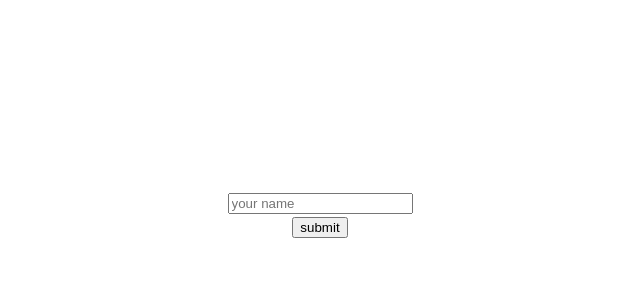
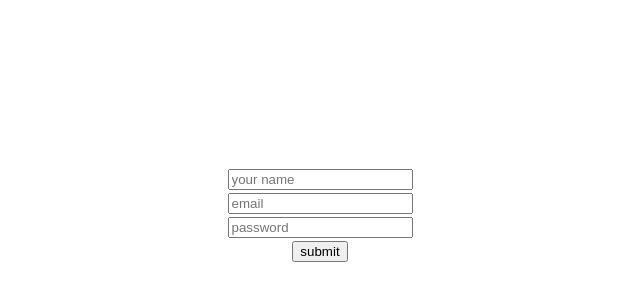
Before and after one commit to sohagroy7223/Explore-React-Form, a React (Vite) app: page / in a window 1280 px wide. Shown: the part 186-486 px from the top of the page, without its empty margins (320-960 px from the left). Built offline with nearby package versions, Linux system fonts and the light colour scheme.

Commit message:
adad email and password in use coustom hook useInputFile

```diff
--- a/src/Components/HookInput/HookInput.jsx
+++ b/src/Components/HookInput/HookInput.jsx
@@ -3,16 +3,33 @@ import useInputFile from "../../Hooks/UseInputFile";
 
 const HookInput = () => {
   const [name, changeName] = useInputFile("");
+  const [email, changeEmail] = useInputFile("");
+  const [password, changePassword] = useInputFile("");
   const handelSubmit = (e) => {
     e.preventDefault();
 
-    console.log("hay", name);
+    console.log(name, email, password);
   };
   return (
     <div>
       <form onSubmit={handelSubmit}>
         <input type="text" onChange={changeName} placeholder="your name" />
         <br />
+        <input
+          type="email"
+          onChange={changeEmail}
+          name="email"
+          placeholder="email"
+        />
+        <br />
+        <input
+          type="password"
+          onChange={changePassword}
+          name="password"
+          placeholder="password"
+        />
+        <br />
+
         <input type="submit" value="submit" />
       </form>
     </div>
```
